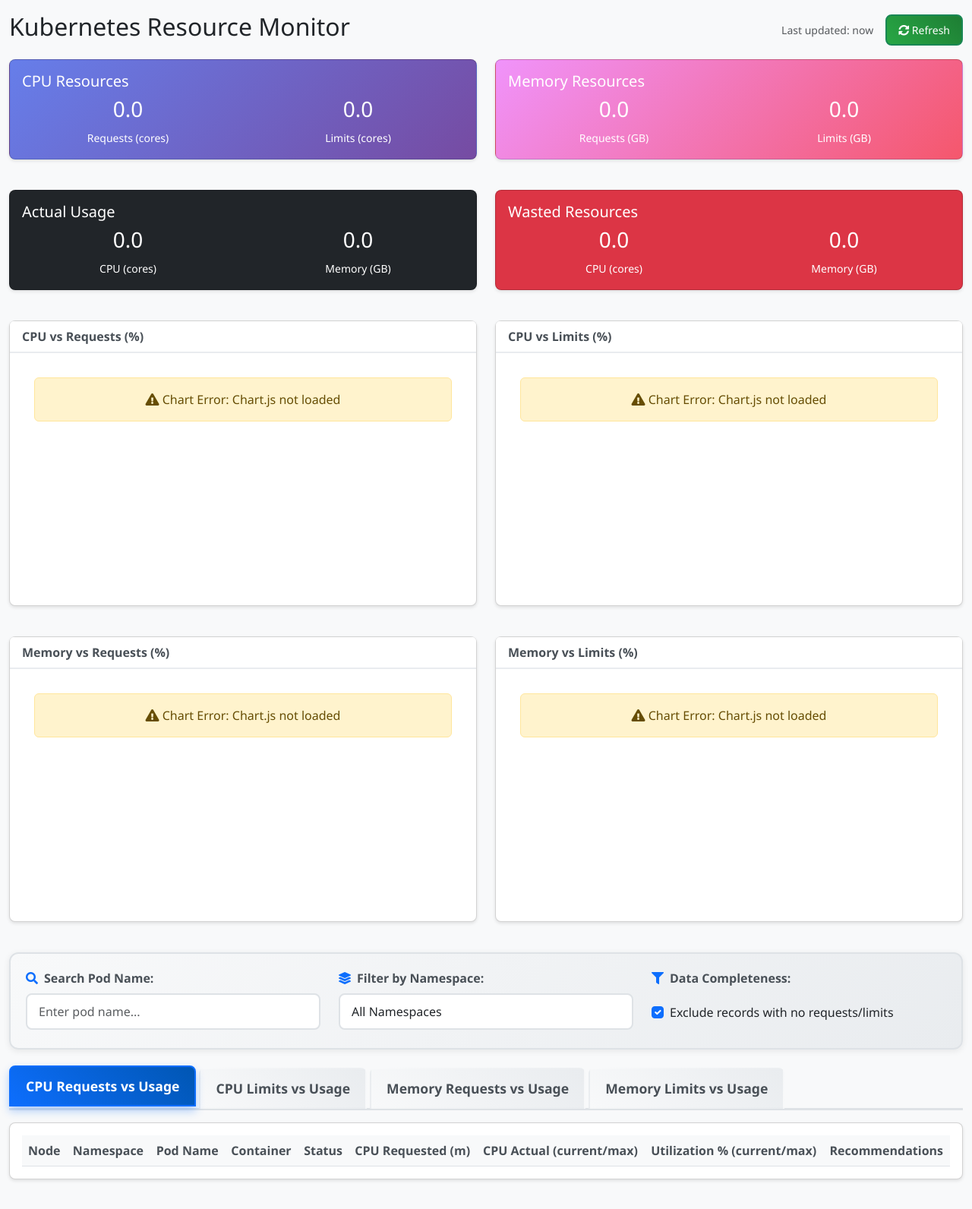
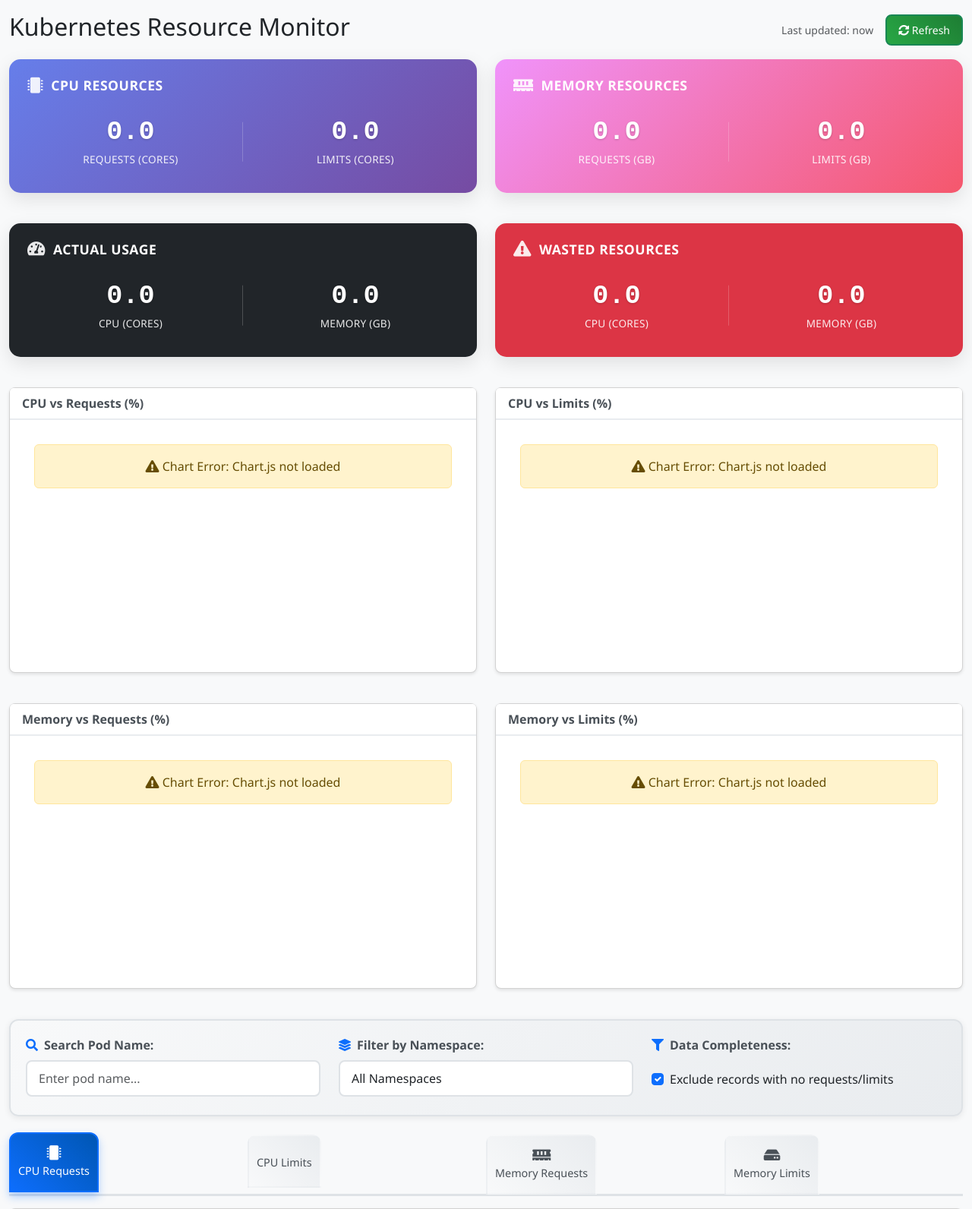
Before and after one commit to AllYouZombies/fastapi-k8s-resource-dashboard, a FastAPI app: page /dashboard in a window 1280 px wide. Shown: the part 56-1648 px from the top of the page at 76% size. Run offline with FastAPI, Linux system fonts and the light colour scheme; lists and menus that the app fills with data are empty; parts of the project's set-up code (start-up, migrations or seed data) failed here and were passed over; some libraries are stand-ins or nearby versions.

Commit message:
Refactor dashboard and API code; enhance styling and improve readability (#18)

```diff
--- a/app/api/routes/dashboard.py
+++ b/app/api/routes/dashboard.py
@@ -396,7 +396,7 @@
     """API endpoint for summary statistics."""
     settings = get_settings()
 
-    # Get filtered data for summary stats - exclude inactive pods and excluded namespaces
+    # Get filtered data for summary stats - exclude inactive pods and excluded ns
     all_query = db.query(ResourceMetric).filter(
         ResourceMetric.timestamp
         == db.query(func.max(ResourceMetric.timestamp)).scalar(),
@@ -500,7 +500,7 @@
         total_memory_requests = sum(m.memory_request_bytes or 0 for m in metrics)
         total_memory_limits = sum(m.memory_limit_bytes or 0 for m in metrics)
 
-        # Calculate percentages based on historical requests/limits at this point in time
+        # Calculate percentages based on historical requests/limits
         cpu_pct_requests = (
             (total_cpu_usage / total_cpu_requests * 100)
             if total_cpu_requests > 0
@@ -626,7 +626,6 @@
     db: Session = Depends(get_database_session),
 ):
     """API endpoint for resource recommendations based on historical data."""
-    from sqlalchemy import and_, func
 
     settings = get_settings()
 
@@ -787,10 +786,14 @@
             cpu_request_millicores, cpu_limit_millicores, memory_request, memory_limit
         ),
         "rationale": {
-            "cpu_request": f"Based on current usage of {current_cpu_millicores}m, rounded to appropriate increment",
-            "cpu_limit": f"Based on max usage of {max_cpu_millicores}m with 25% headroom for spikes",
-            "memory_request": f"Based on current usage of {int(current_memory_mi)}Mi, rounded to appropriate increment",
-            "memory_limit": f"Based on max usage of {int(max_memory_mi)}Mi with 25% headroom for spikes",
+            "cpu_request": f"Based on current usage of {current_cpu_millicores}m, "
+            "rounded to appropriate increment",
+            "cpu_limit": f"Based on max usage of {max_cpu_millicores}m "
+            "with 25% headroom for spikes",
+            "memory_request": f"Based on current usage of {int(current_memory_mi)}Mi, "
+            "rounded to appropriate increment",
+            "memory_limit": f"Based on max usage of {int(max_memory_mi)}Mi "
+            "with 25% headroom for spikes",
         },
     }
 
--- a/app/core/scheduler.py
+++ b/app/core/scheduler.py
@@ -38,9 +38,8 @@
         )
 
         self.scheduler.start()
-        logger.info(
-            f"Scheduler started with {self.settings.collection_interval_minutes} minute intervals"
-        )
+        interval = self.settings.collection_interval_minutes
+        logger.info(f"Scheduler started with {interval} minute intervals")
 
     def stop(self):
         """Stop the scheduler gracefully."""
--- a/app/models/database.py
+++ b/app/models/database.py
@@ -1,8 +1,7 @@
 from datetime import datetime
 
-from sqlalchemy import Column, DateTime, Float, Index, Integer, String, create_engine
+from sqlalchemy import Column, DateTime, Float, Index, Integer, String
 from sqlalchemy.ext.declarative import declarative_base
-from sqlalchemy.orm import sessionmaker
 
 Base = declarative_base()
 
--- a/app/services/kubernetes_service.py
+++ b/app/services/kubernetes_service.py
@@ -1,6 +1,5 @@
-import asyncio
 import logging
-from typing import Dict, List, Optional
+from typing import Dict, List
 
 from kubernetes.client.rest import ApiException
 from kubernetes_asyncio import client, config
--- a/app/services/prometheus_service.py
+++ b/app/services/prometheus_service.py
@@ -84,9 +84,8 @@
 
     async def get_pod_memory_usage(self) -> Dict[str, int]:
         """Get memory usage by pod."""
-        query = """
-        sum(container_memory_working_set_bytes{container!="POD",container!=""}) by (namespace, pod)
-        """
+        query = """sum(container_memory_working_set_bytes{
+        container!="POD",container!=""}) by (namespace, pod)"""
 
         try:
             data = await self.query_prometheus(query)
--- a/app/static/templates/dashboard.html
+++ b/app/static/templates/dashboard.html
@@ -31,38 +31,6 @@
     background-color: rgba(0, 0, 0, 0.05);
 }
 
-.nav-tabs {
-    border-bottom: 3px solid #dee2e6;
-    margin-bottom: 1rem;
-}
-
-.nav-tabs .nav-link {
-    border: 2px solid transparent;
-    font-weight: 600;
-    font-size: 1.1rem;
-    padding: 12px 20px;
-    margin-right: 0.25rem;
-    color: #495057;
-    background: linear-gradient(45deg, #f8f9fa 0%, #e9ecef 100%);
-    border-radius: 8px 8px 0 0;
-    transition: all 0.3s ease;
-}
-
-.nav-tabs .nav-link:hover {
-    border-color: #0d6efd;
-    color: #0d6efd;
-    background: linear-gradient(45deg, #ffffff 0%, #f8f9fa 100%);
-    transform: translateY(-2px);
-    box-shadow: 0 4px 8px rgba(0, 0, 0, 0.1);
-}
-
-.nav-tabs .nav-link.active {
-    color: #ffffff;
-    background: linear-gradient(45deg, #0d6efd 0%, #0056b3 100%);
-    border-color: #0d6efd;
-    transform: translateY(-3px);
-    box-shadow: 0 6px 12px rgba(13, 110, 253, 0.3);
-}
 
 /* Unified filter styling */
 .filter-container {
@@ -207,6 +175,134 @@
     box-shadow: 0 3px 8px rgba(40, 167, 69, 0.3);
     background: linear-gradient(45deg, #34ce57 0%, #28a745 100%);
 }
+
+/* Enhanced summary cards styling */
+.summary-card {
+    border: none;
+    border-radius: 15px;
+    box-shadow: 0 8px 25px rgba(0, 0, 0, 0.1);
+    overflow: hidden;
+    transition: all 0.3s ease;
+}
+
+.summary-card:hover {
+    transform: translateY(-3px);
+    box-shadow: 0 12px 35px rgba(0, 0, 0, 0.15);
+}
+
+.summary-card .card-body {
+    padding: 1.5rem;
+    position: relative;
+}
+
+.summary-card .card-title {
+    font-size: 1.1rem;
+    font-weight: 600;
+    margin-bottom: 1.2rem;
+    text-transform: uppercase;
+    letter-spacing: 0.5px;
+    display: flex;
+    align-items: center;
+}
+
+.summary-card .card-title i {
+    font-size: 1.3rem;
+    margin-right: 10px;
+    opacity: 0.9;
+}
+
+.summary-metric {
+    padding: 10px 0;
+    position: relative;
+}
+
+.summary-metric::after {
+    content: '';
+    position: absolute;
+    right: 0;
+    top: 50%;
+    transform: translateY(-50%);
+    width: 1px;
+    height: 60%;
+    background: rgba(255, 255, 255, 0.2);
+}
+
+.summary-metric:last-child::after {
+    display: none;
+}
+
+.summary-metric .metric-value {
+    font-size: 2.2rem;
+    font-weight: 700;
+    margin: 0;
+    text-shadow: 0 1px 3px rgba(0, 0, 0, 0.2);
+}
+
+.summary-metric .metric-label {
+    font-size: 0.85rem;
+    font-weight: 500;
+    opacity: 0.9;
+    text-transform: uppercase;
+    letter-spacing: 0.3px;
+    margin-top: 5px;
+}
+
+/* Enhanced tab navigation styling */
+.nav-tabs {
+    border-bottom: 3px solid #dee2e6;
+    margin-bottom: 1rem;
+    justify-content: space-between;
+}
+
+.nav-tabs .nav-item {
+    flex: 1;
+}
+
+.nav-tabs .nav-link {
+    border: 2px solid transparent;
+    font-weight: 600;
+    font-size: 1rem;
+    padding: 15px 10px;
+    margin-right: 0;
+    color: #495057;
+    background: linear-gradient(45deg, #f8f9fa 0%, #e9ecef 100%);
+    border-radius: 12px 12px 0 0;
+    transition: all 0.3s ease;
+    text-align: center;
+    display: flex;
+    flex-direction: column;
+    align-items: center;
+    justify-content: center;
+    min-height: 70px;
+}
+
+.nav-tabs .nav-link:hover {
+    border-color: #0d6efd;
+    color: #0d6efd;
+    background: linear-gradient(45deg, #ffffff 0%, #f8f9fa 100%);
+    transform: translateY(-2px);
+    box-shadow: 0 4px 8px rgba(0, 0, 0, 0.1);
+}
+
+.nav-tabs .nav-link.active {
+    color: #ffffff;
+    background: linear-gradient(45deg, #0d6efd 0%, #0056b3 100%);
+    border-color: #0d6efd;
+    transform: translateY(-3px);
+    box-shadow: 0 6px 12px rgba(13, 110, 253, 0.3);
+}
+
+.nav-tabs .nav-link i {
+    font-size: 1.2rem;
+    margin-bottom: 4px;
+    display: block;
+}
+
+.nav-tabs .nav-link span {
+    font-size: 0.9rem;
+    font-weight: 500;
+    display: block;
+}
 </style>
 {% endblock %}
 
@@ -226,34 +322,40 @@
     <!-- Summary Cards -->
     <div class="row mb-4">
         <div class="col-md-6">
-            <div class="card text-white bg-primary">
+            <div class="card summary-card text-white bg-primary">
                 <div class="card-body">
-                    <h5 class="card-title">CPU Resources</h5>
+                    <h5 class="card-title">
+                        <i class="fas fa-microchip"></i>
+                        CPU Resources
+                    </h5>
                     <div class="row">
-                        <div class="col-6 text-center">
-                            <h3 class="card-text">{{ "%.1f"|format(summary_stats.total_cpu_requests) }}</h3>
-                            <small>Requests (cores)</small>
+                        <div class="col-6 text-center summary-metric">
+                            <h3 class="metric-value">{{ "%.1f"|format(summary_stats.total_cpu_requests) }}</h3>
+                            <div class="metric-label">Requests (cores)</div>
                         </div>
-                        <div class="col-6 text-center">
-                            <h3 class="card-text">{{ "%.1f"|format(summary_stats.total_cpu_limits) }}</h3>
-                            <small>Limits (cores)</small>
+                        <div class="col-6 text-center summary-metric">
+                            <h3 class="metric-value">{{ "%.1f"|format(summary_stats.total_cpu_limits) }}</h3>
+                            <div class="metric-label">Limits (cores)</div>
                         </div>
                     </div>
                 </div>
             </div>
         </div>
         <div class="col-md-6">
-            <div class="card text-white bg-success">
+            <div class="card summary-card text-white bg-success">
                 <div class="card-body">
-                    <h5 class="card-title">Memory Resources</h5>
+                    <h5 class="card-title">
+                        <i class="fas fa-memory"></i>
+                        Memory Resources
+                    </h5>
                     <div class="row">
-                        <div class="col-6 text-center">
-                            <h3 class="card-text">{{ "%.1f"|format(summary_stats.total_memory_requests_gb) }}</h3>
-                            <small>Requests (GB)</small>
+                        <div class="col-6 text-center summary-metric">
+                            <h3 class="metric-value">{{ "%.1f"|format(summary_stats.total_memory_requests_gb) }}</h3>
+                            <div class="metric-label">Requests (GB)</div>
                         </div>
-                        <div class="col-6 text-center">
-                            <h3 class="card-text">{{ "%.1f"|format(summary_stats.total_memory_limits_gb) }}</h3>
-                            <small>Limits (GB)</small>
+                        <div class="col-6 text-center summary-metric">
+                            <h3 class="metric-value">{{ "%.1f"|format(summary_stats.total_memory_limits_gb) }}</h3>
+                            <div class="metric-label">Limits (GB)</div>
                         </div>
                     </div>
                 </div>
@@ -264,34 +366,40 @@
     <!-- Usage and Underutilization Cards -->
     <div class="row mb-4">
         <div class="col-md-6">
-            <div class="card text-white bg-dark">
+            <div class="card summary-card text-white bg-dark">
                 <div class="card-body">
-                    <h5 class="card-title">Actual Usage</h5>
+                    <h5 class="card-title">
+                        <i class="fas fa-tachometer-alt"></i>
+                        Actual Usage
+                    </h5>
                     <div class="row">
-                        <div class="col-6 text-center">
-                            <h3 class="card-text">{{ "%.1f"|format(summary_stats.total_cpu_usage) }}</h3>
-                            <small>CPU (cores)</small>
+                        <div class="col-6 text-center summary-metric">
+                            <h3 class="metric-value">{{ "%.1f"|format(summary_stats.total_cpu_usage) }}</h3>
+                            <div class="metric-label">CPU (cores)</div>
                         </div>
-                        <div class="col-6 text-center">
-                            <h3 class="card-text">{{ "%.1f"|format(summary_stats.total_memory_usage_gb) }}</h3>
-                            <small>Memory (GB)</small>
+                        <div class="col-6 text-center summary-metric">
+                            <h3 class="metric-value">{{ "%.1f"|format(summary_stats.total_memory_usage_gb) }}</h3>
+                            <div class="metric-label">Memory (GB)</div>
                         </div>
                     </div>
                 </div>
             </div>
         </div>
         <div class="col-md-6">
-            <div class="card text-white bg-danger">
+            <div class="card summary-card text-white bg-danger">
                 <div class="card-body">
-                    <h5 class="card-title">Wasted Resources</h5>
+                    <h5 class="card-title">
+                        <i class="fas fa-exclamation-triangle"></i>
+                        Wasted Resources
+                    </h5>
                     <div class="row">
-                        <div class="col-6 text-center">
-                            <h3 class="card-text">{{ "%.1f"|format(summary_stats.cpu_requests_underutilization) }}</h3>
-                            <small>CPU (cores)</small>
+                        <div class="col-6 text-center summary-metric">
+                            <h3 class="metric-value">{{ "%.1f"|format(summary_stats.cpu_requests_underutilization) }}</h3>
+                            <div class="metric-label">CPU (cores)</div>
                         </div>
-                        <div class="col-6 text-center">
-                            <h3 class="card-text">{{ "%.1f"|format(summary_stats.memory_requests_underutilization_gb) }}</h3>
-                            <small>Memory (GB)</small>
+                        <div class="col-6 text-center summary-metric">
+                            <h3 class="metric-value">{{ "%.1f"|format(summary_stats.memory_requests_underutilization_gb) }}</h3>
+                            <div class="metric-label">Memory (GB)</div>
                         </div>
                     </div>
                 </div>
@@ -385,25 +493,29 @@
     </div>
 
     <!-- Tab Navigation -->
-    <ul class="nav nav-tabs" id="resourceTabs" role="tablist">
+    <ul class="nav nav-tabs d-flex" id="resourceTabs" role="tablist">
         <li class="nav-item" role="presentation">
             <button class="nav-link active" id="cpu-requests-tab" data-bs-toggle="tab" data-bs-target="#cpu-requests" type="button" role="tab">
-                CPU Requests vs Usage
+                <i class="fas fa-microchip"></i>
+                <span>CPU Requests</span>
             </button>
         </li>
         <li class="nav-item" role="presentation">
             <button class="nav-link" id="cpu-limits-tab" data-bs-toggle="tab" data-bs-target="#cpu-limits" type="button" role="tab">
-                CPU Limits vs Usage
+                <i class="fas fa-gauge-high"></i>
+                <span>CPU Limits</span>
             </button>
         </li>
         <li class="nav-item" role="presentation">
             <button class="nav-link" id="memory-requests-tab" data-bs-toggle="tab" data-bs-target="#memory-requests" type="button" role="tab">
-                Memory Requests vs Usage
+                <i class="fas fa-memory"></i>
+                <span>Memory Requests</span>
             </button>
         </li>
         <li class="nav-item" role="presentation">
             <button class="nav-link" id="memory-limits-tab" data-bs-toggle="tab" data-bs-target="#memory-limits" type="button" role="tab">
-                Memory Limits vs Usage
+                <i class="fas fa-hdd"></i>
+                <span>Memory Limits</span>
             </button>
         </li>
     </ul>
```
Also changed, not shown: app/api/routes/api.py (+2 -8 lines), .github/workflows/ci.yml, 1 other file.
